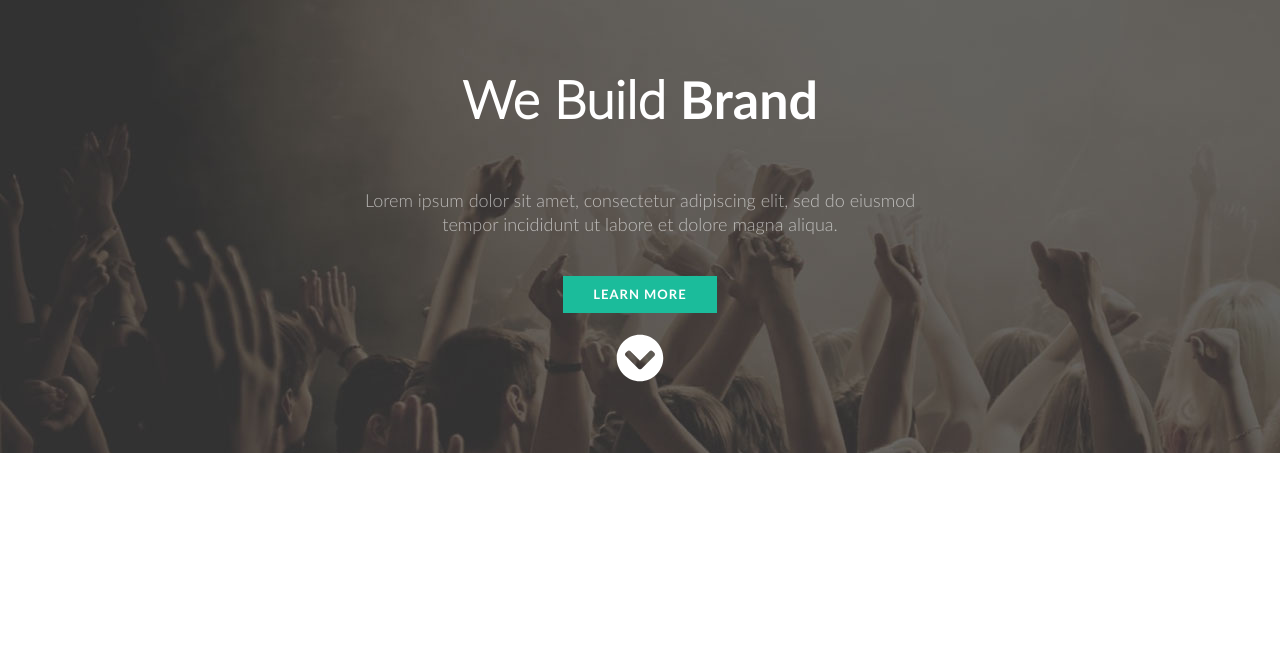
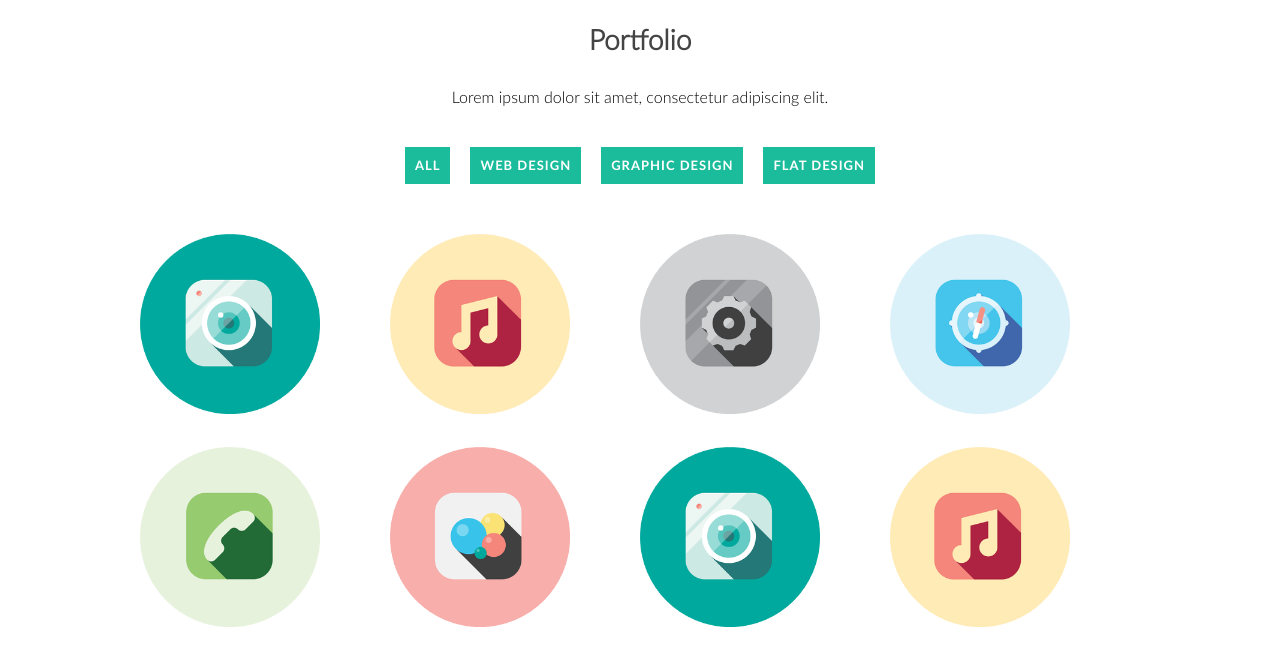
Before and after one commit to kporcelainluv/SGServices-test, a React (Create React App) app: page / in a window 1280 px wide. Shown: the top 666 px of the page. Built offline with nearby package versions, Linux system fonts and the light colour scheme.

Commit message:
add portfolio component

```diff
--- a/src/App.js
+++ b/src/App.js
@@ -1,10 +1,12 @@
 import React from "react";
 import { Hero } from "./components/Hero";
+import { Portfolio } from "./components/Portfolio";
 
 export const App = () => {
   return (
     <div>
-      <Hero />
+      {/*<Hero />*/}
+      <Portfolio />
     </div>
   );
 };
--- /dev/null
+++ b/src/components/Portfolio.js
@@ -0,0 +1,75 @@
+import React, { useState } from "react";
+import img1 from "../imgs/img-1.png";
+import img2 from "../imgs/img-2.png";
+import img3 from "../imgs/img-3.png";
+import img4 from "../imgs/img-4.png";
+import img5 from "../imgs/img-5.png";
+import img6 from "../imgs/img-6.png";
+
+const buttons = ["ALL", "WEB DESIGN", "GRAPHIC DESIGN", "FLAT DESIGN"];
+
+const projectsList = [
+  {
+    id: "1",
+    name: "project 1",
+    img: img1,
+    type: "web design"
+  },
+  { id: "2", name: "project 2", img: img2, type: "graphic design" },
+  { id: "3", name: "project 3", img: img3, type: "flat design" },
+  { id: "4", name: "project 4", img: img4, type: "web design" },
+  { id: "5", name: "project 5", img: img5, type: "graphic design" },
+  { id: "6", name: "project 6", img: img6, type: "flat design" },
+  { id: "7", name: "project 7", img: img1, type: "graphic design" },
+  { id: "8", name: "project 8", img: img2, type: "flat design" }
+];
+
+const TYPES = {
+  FLAT: "flat design",
+  GRAPHIC: "graphic design",
+  WEB: "web design",
+  ALL: "all"
+};
+
+const filteredProjects = (type, projects) => {
+  if (type === TYPES.ALL) {
+    return projects;
+  }
+  return projects.filter(p => p.type === type);
+};
+
+export const Portfolio = () => {
+  const [type, setType] = useState(TYPES.ALL);
+  const projects = filteredProjects(type, projectsList);
+  return (
+    <section className="portfolio">
+      <h2 className="portfolio__heading">Portfolio</h2>
+      <p className="portfolio__description">
+        Lorem ipsum dolor sit amet, consectetur adipiscing elit.
+      </p>
+      <div className="portfolio__buttons">
+        {buttons.map(button => {
+          return (
+            <button
+              key={button}
+              className="button button--portfolio"
+              onClick={() => setType(button.toLowerCase())}
+            >
+              {button}
+            </button>
+          );
+        })}
+      </div>
+      <div className="portfolio__projects">
+        {projects.map(p => {
+          return (
+            <div className="portfolio__project" key={p.id}>
+              <span className="visually-hidden">{p.name}</span>
+              <img src={p.img} alt={p.img} height="180px" width="180px" />
+            </div>
+          );
+        })}
+      </div>
+    </section>
+  );
+};
--- a/src/sass/blocks/components/buttons.scss
+++ b/src/sass/blocks/components/buttons.scss
@@ -10,3 +10,7 @@
   padding: 0 30px;
   margin-bottom: 20px;
 }
+.button--portfolio {
+  margin: 0 10px;
+  padding: 0 10px;
+}
--- /dev/null
+++ b/src/sass/blocks/portfolio.css
@@ -0,0 +1,3 @@
+
+
+/*# sourceMappingURL=portfolio.css.map */
--- /dev/null
+++ b/src/sass/blocks/portfolio.scss
@@ -0,0 +1,30 @@
+.portfolio {
+  display: flex;
+  flex-direction: column;
+  align-items: center;
+  justify-content: center;
+}
+.portfolio__heading {
+  color: $main-black;
+  font-size: $fs-medium;
+  text-align: center;
+  margin-bottom: 17px;
+}
+.portfolio__description {
+  font-size: $fs-small2;
+  text-align: center;
+  margin-bottom: 40px;
+}
+.portfolio__buttons {
+  margin-bottom: 50px;
+}
+
+.portfolio__projects {
+  display: flex;
+  flex-wrap: wrap;
+  max-width: 1200px;
+  justify-content: center;
+}
+.portfolio__project {
+  padding: 0 70px 30px 0;
+}
--- a/src/sass/style.css
+++ b/src/sass/style.css
@@ -410,6 +410,41 @@ body {
     font-size: 52px;
   }
 }
+.portfolio {
+  display: flex;
+  flex-direction: column;
+  align-items: center;
+  justify-content: center;
+}
+
+.portfolio__heading {
+  color: #444444;
+  font-size: 28px;
+  text-align: center;
+  margin-bottom: 17px;
+}
+
+.portfolio__description {
+  font-size: 16px;
+  text-align: center;
+  margin-bottom: 40px;
+}
+
+.portfolio__buttons {
+  margin-bottom: 50px;
+}
+
+.portfolio__projects {
+  display: flex;
+  flex-wrap: wrap;
+  max-width: 1200px;
+  justify-content: center;
+}
+
+.portfolio__project {
+  padding: 0 70px 30px 0;
+}
+
 .button {
   background-color: #1bbc9b;
   font-family: "Lato Bold", "Helvetica", sans-serif;
@@ -423,4 +458,9 @@ body {
   margin-bottom: 20px;
 }
 
+.button--portfolio {
+  margin: 0 10px;
+  padding: 0 10px;
+}
+
 /*# sourceMappingURL=style.css.map */
--- a/src/sass/style.scss
+++ b/src/sass/style.scss
@@ -2,4 +2,5 @@
 @import "normalize.scss";
 @import "base.scss";
 @import "blocks/hero.scss";
+@import "blocks/portfolio.scss";
 @import "blocks/components/buttons.scss";
--- a/src/sass/variables.scss
+++ b/src/sass/variables.scss
@@ -7,3 +7,5 @@ $desktop-width: 1200px;
 $fs-large: 52px;
 $fs-main: 18px;
 $fs-small: 13px;
+$fs-small2: 16px;
+$fs-medium: 28px;
```
Also changed, not shown: 2 other files (tests, documents, lock files or other folders).
